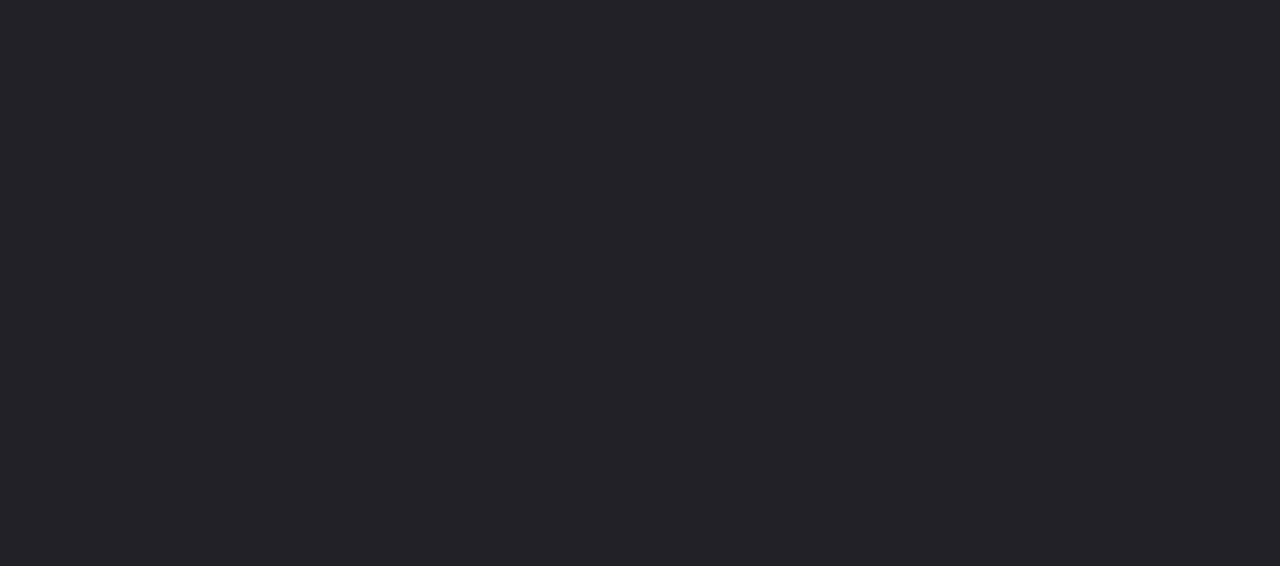
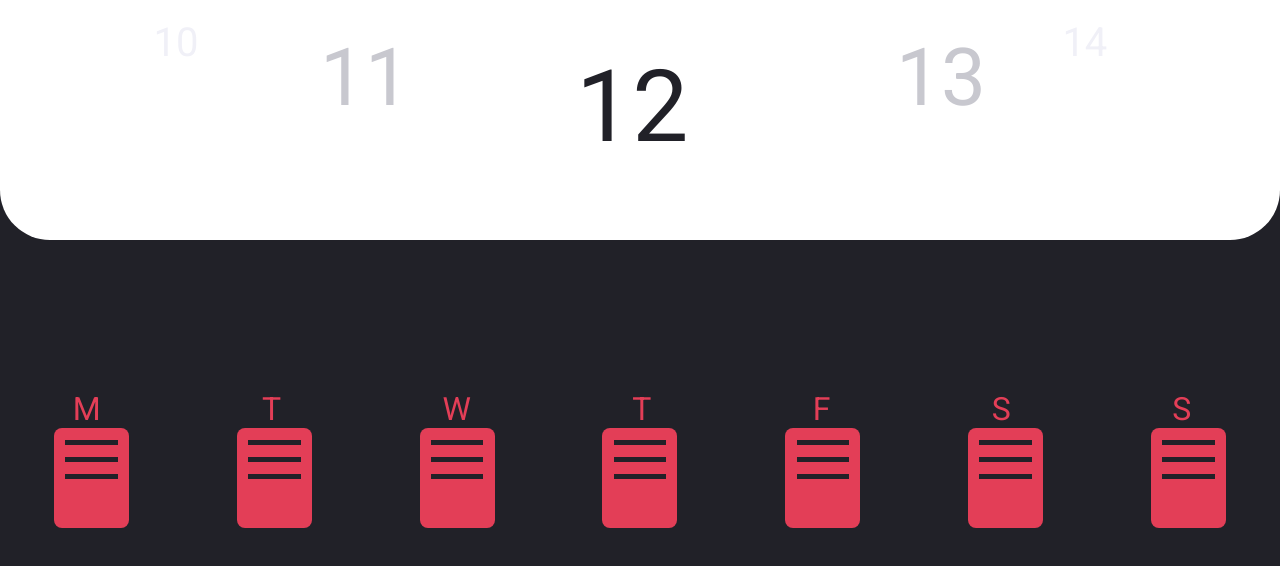
Before and after one commit to zamfir231/TodoApp, a React (Create React App) app: page /this-week in a window 1280 px wide. Shown: the top 566 px of the page. Built offline with nearby package versions, Linux system fonts and the light colour scheme.

Commit message:
added task blocks and changed all hardcoding colors with variables

```diff
--- a/src/App.js
+++ b/src/App.js
@@ -1,8 +1,6 @@
-import Header from './components/HomePage/header/Header'
-import Tasks from './components/HomePage/Tasks/Tasks'
 import HomePage from './components/HomePage/HomePage'
 import { useState } from 'react'
-import DayTaskBoxes from './components/todayPage/thisWeekPage/DayTaskBoxes'
+import ThisWeekPage from './components/todayPage/thisWeekPage/ThisWeekPage'
 import TodayPage from './components/todayPage/TodayPage'
 import {
   BrowserRouter as Router ,
@@ -75,15 +73,19 @@ const App = () => {
         </Route>
 
         <Route path='/today'>
-
-
           <TodayPage
             page='today'
             onAddTask={() => setshowAddTaskInput(true)}
             tasks={getTasksForToday()}
           />
         </Route>
-        <Route path='this-week'><DayTaskBoxes howManyDays={2} /></Route>
+        <Route path='/this-week'>
+          <ThisWeekPage
+            howManyDays={7}
+            page="this-week"
+            onAddTask={() => setshowAddTaskInput(true)}
+          />
+        </Route>
       </div>
     </Router>
   )
--- a/src/components/todayPage/thisWeekPage/DayTaskBox.js
+++ b/src/components/todayPage/thisWeekPage/DayTaskBox.js
@@ -2,7 +2,7 @@ import React from 'react'
 
 const DayTaskBox = ({ numberOfTasks }) => {
     return (
-        <span className='dayTaskBox'>
+        <span className='day-task-box'>
             { [...Array(numberOfTasks)].map((_, index) => (
                 <span
                     className='task-line'
--- a/src/components/todayPage/thisWeekPage/DayTaskBoxes.js
+++ b/src/components/todayPage/thisWeekPage/DayTaskBoxes.js
@@ -2,20 +2,24 @@ import React from 'react'
 import DayTaskBox from './DayTaskBox'
 
 const DayTaskBoxes = ({ howManyDays }) => {
-    const days=['M', 'T', 'W', 'T', 'F', 'S', 'S']
+    const days = ['M', 'T', 'W', 'T', 'F', 'S', 'S']
     return (
         <>
-            {  days.map((text, index) => (
-                <span
-                    className=''
-                    key={ index }
+            <div className="task-boxes-container">
+                {  days.map((text, index) => (
+                    <span
+                        className='day-name'
+                        key={ index }
 
-                >{ text }</span>
-            ))}
+                    >{ text }</span>
+                ))}
+            </div>
 
+            <div className='task-boxes-container'>
             { [...Array(howManyDays)].map((_, index) => (
                 <DayTaskBox key={ index } numberOfTasks={3} />
             ))}
+            </div>
         </>
     )
 }
--- /dev/null
+++ b/src/components/todayPage/thisWeekPage/ThisWeekPage.js
@@ -0,0 +1,16 @@
+import React from 'react'
+import DayTaskBoxes from './DayTaskBoxes'
+import './thisWeek.css'
+import Header from '../../HomePage/header/Header'
+
+const ThisWeekPage = ({ howManyDays, page, onAddTask }) => {
+    return (
+        <div>
+            <Header page={page} onAddTask={onAddTask}/>
+            <DayTaskBoxes howManyDays={howManyDays} />
+            <div style={{width: '100px', height: '10000px'}}></div>
+        </div>
+    )
+}
+
+export default ThisWeekPage
--- a/src/components/todayPage/thisWeekPage/thisWeek.css
+++ b/src/components/todayPage/thisWeekPage/thisWeek.css
@@ -1,16 +1,36 @@
+@import "../../../css/config.css";
+
 .day-task-box {
     cursor: pointer;
-    width: 2vh;
-    height: 3vh;
-    background-color: #E33E57;
-    display: flex;
-    justify-content: center;
-    align-items: center;
+    width: 75px;
+    height: 100px;
+    background-color: var(--main-color);
+    border-radius: 8px;
+}
+
+.day-task-box:hover {
+    background-color: var(--main-color);
 }
 
 .task-line {
+    display: block;
+    position: relative;
     width: 70%;
-    height: 2px;
-    background-color: #212128;
-    margin-bottom: 5px;
+    height: 5px;
+    background-color: var(--dark-color);
+    left: 15%;
+    right: 0%;
+    margin-top: 12px;
 }
+
+.task-boxes-container {
+    display: flex;
+    justify-content: space-around;
+}
+
+.day-name {
+    color: var(--main-color);
+    font-size: 2em;
+    position: relative;
+    right: .5rem;
+}
--- /dev/null
+++ b/src/css/config.css
@@ -0,0 +1,5 @@
+:root {
+    --main-color: #E33E57;
+    --dark-color: #212128;
+    --white-color: #FFF;
+  }
--- a/src/index.css
+++ b/src/css/index.css
@@ -1,4 +1,5 @@
 @import url('https://fonts.googleapis.com/css2?family=Roboto:wght@300;400&display=swap%27');
+@import './config.css';
 
 * {
   font-family: 'Roboto';
@@ -8,7 +9,7 @@ body {
   box-sizing: border-box;
   margin: 0;
   padding: 0;
-  background-color: #212128;
+  background-color: var(--dark-color);
 }
 
 .header {
@@ -20,7 +21,7 @@ body {
   width: 100%;
   height: 30vh;
   margin-bottom: 150px;
-  background-color: #FFF;
+  background-color: var(--white-color);
   border-radius: 0 50px 50px 50px;
 }
 
@@ -28,7 +29,7 @@ body {
   position: absolute;
   top: 0;
   width: 100%;
-  background-color: #FFF;
+  background-color: var(--white-color);
   height: 6.5vh;
   z-index: -1;
 }
@@ -37,7 +38,7 @@ body {
   font-size: 50px;
   position: absolute;
   left: 0%;
-  color: #212128;
+  color: var(--dark-color);
   top: 25%;
   margin-left: 30px;
 }
@@ -49,15 +50,15 @@ body {
   width: 80%;
   height: 150px;
   margin: 40px 0 20px 130px;
-  color: #212128;
-  background-color: #E33E57;
+  color: var(--dark-color);
+  background-color: var(--main-color);
   border-radius: 12px;
 }
 
 .isTaskDone {
   width: 20px;
   height: 20px;
-  background-color: #212128;
+  background-color: var(--dark-color);
 }
 
 .addTask {
@@ -71,13 +72,13 @@ body {
   border-radius: 50%;
   width: 125px;
   height: 125px;
-  background-color: #E33E57;
+  background-color: var(--main-color);
 }
 
 .addTaskForm {
   position: relative;
   left: 45%;
-  background-color: #212128;
+  background-color: var(--dark-color);
   display: flex;
   border-radius: 16px;
   width: 175px;
@@ -95,7 +96,7 @@ body {
 
 .deleteTaskButton {
   display: inline;
-  color: #212128;
+  color: var(--dark-color);
   position: absolute;
   float: right;
   left: 95%;
@@ -119,7 +120,7 @@ body {
 
 #todayDate {
   font-size: 100px;
-  color: #212128;
+  color: var(--dark-color);
   position: absolute;
   left: 45%;
   top: 20%;
--- a/src/index.js
+++ b/src/index.js
@@ -1,6 +1,6 @@
 import React from 'react';
 import ReactDOM from 'react-dom';
-import './index.css';
+import './css/index.css';
 import App from './App';
 import reportWebVitals from './reportWebVitals';
 
```
